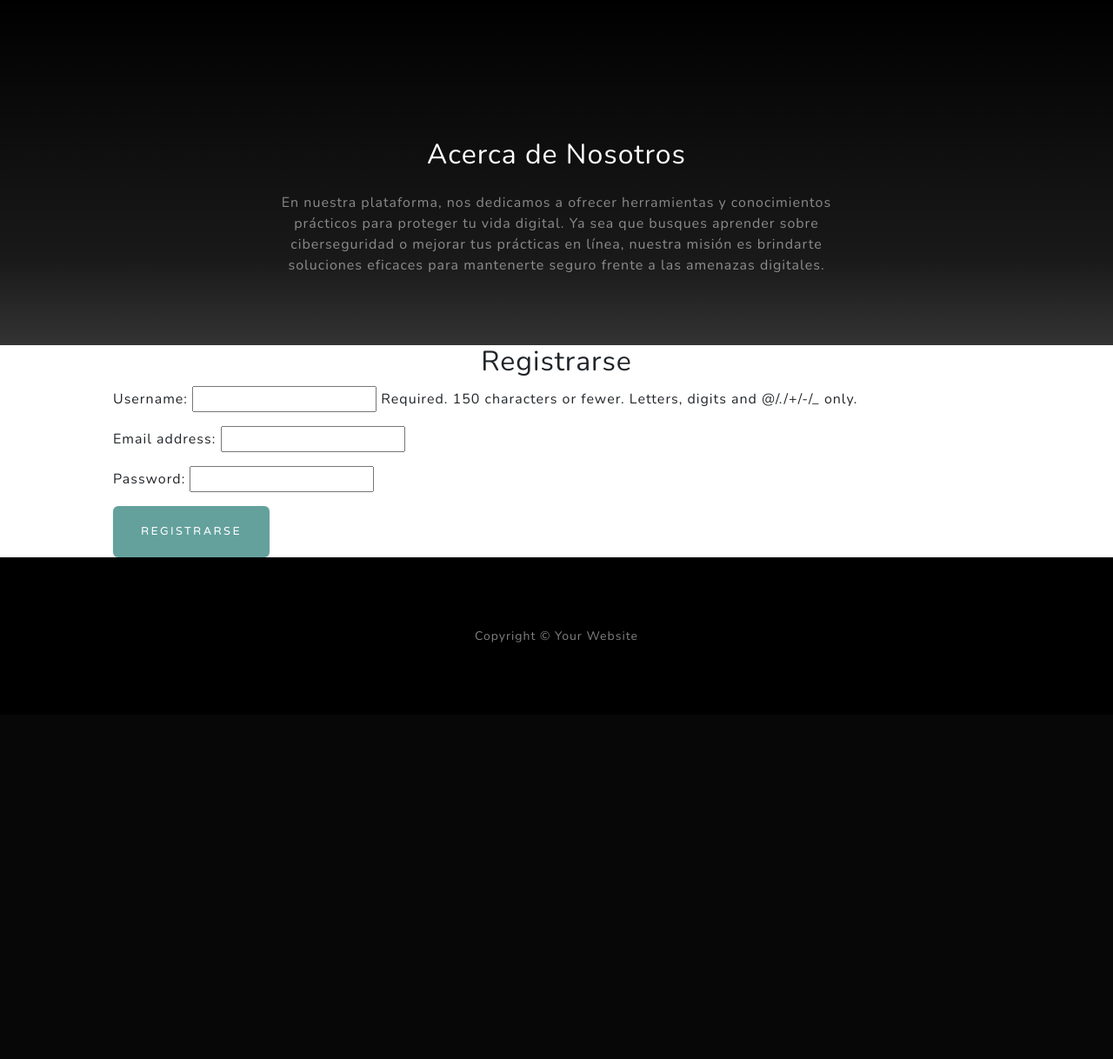
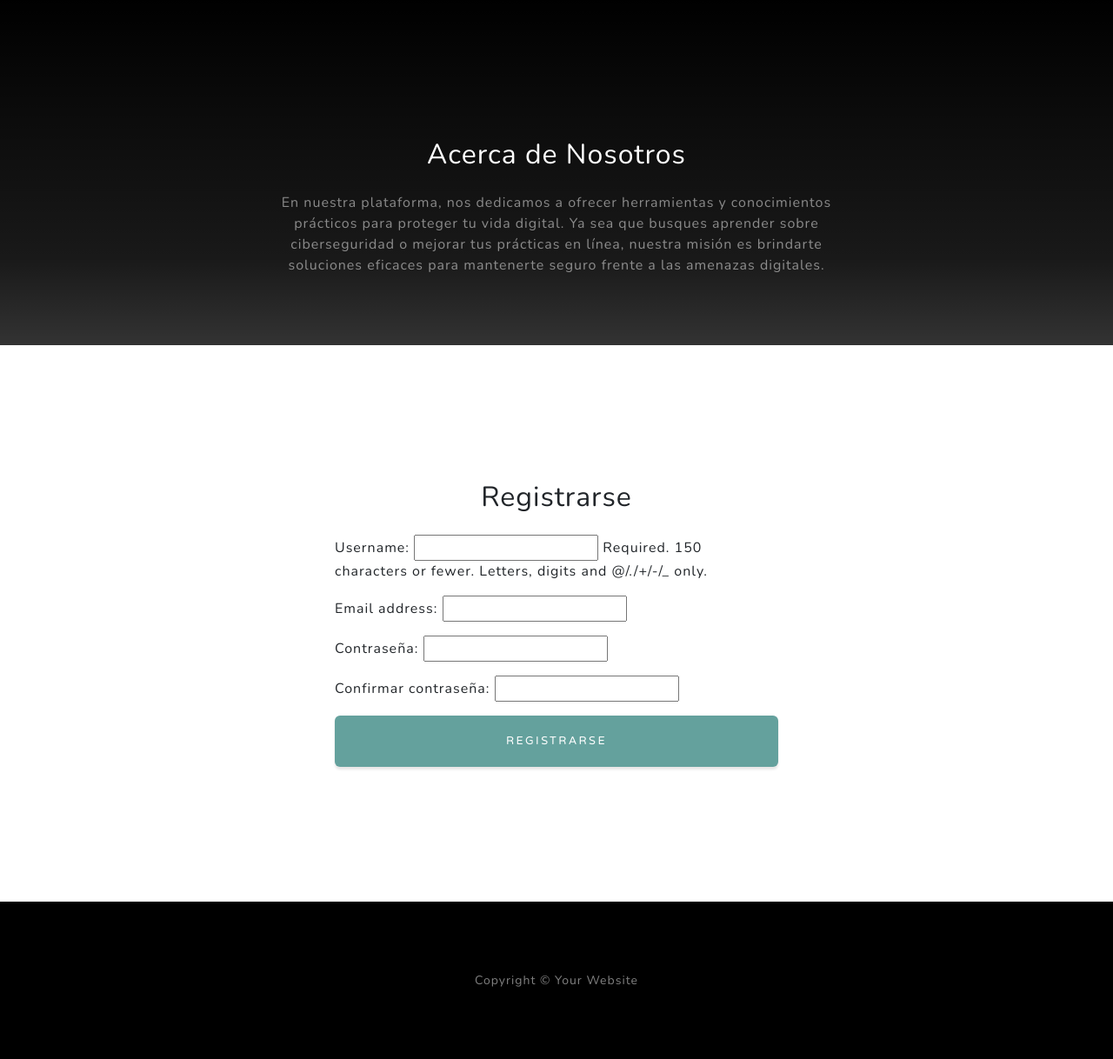
Before and after one commit to GeronimoVP/Engrega-Final-Peregalli, a Django app: page /register/ in a window 1280 px wide. Shown: the part 801-2019 px from the top of the page at 87% size. Before the commit the page ends 1540 px from the top, so only its background shows below. Run offline with Django 5.2, Linux system fonts and the light colour scheme; some libraries are stand-ins or nearby versions.

Commit message:
se agrega mensaje de error cuando las contrasenias no coinciden

```diff
--- a/AppGero/forms.py
+++ b/AppGero/forms.py
@@ -14,19 +14,42 @@
         fields = ['contenido']
 
 
+from django import forms
+from django.contrib.auth.models import User
+
+from django import forms
+from django.contrib.auth.models import User
+
+from django import forms
+from django.contrib.auth.models import User
+
 class UserRegistrationForm(forms.ModelForm):
-    password = forms.CharField(widget=forms.PasswordInput)
+    password = forms.CharField(widget=forms.PasswordInput, label="Contraseña")
+    password_confirm = forms.CharField(widget=forms.PasswordInput, label="Confirmar contraseña")
 
     class Meta:
         model = User
         fields = ['username', 'email', 'password']
 
+    def clean(self):
+        cleaned_data = super().clean()
+        password = cleaned_data.get('password')
+        password_confirm = cleaned_data.get('password_confirm')
+
+        # Verificar si las contraseñas coinciden
+        if password != password_confirm:
+            self.add_error('password_confirm', "Las contraseñas no coinciden.")
+
+        return cleaned_data
+
     def save(self, commit=True):
         user = super().save(commit=False)
-        user.set_password(self.cleaned_data['password'])
+        user.set_password(self.cleaned_data['password'])  # Establece la contraseña en el modelo
         if commit:
             user.save()
         return user
+
+
 
 
 class ArticuloForm(forms.ModelForm):
--- a/AppGero/templates/appgero/register.html
+++ b/AppGero/templates/appgero/register.html
@@ -1,12 +1,93 @@
 {% extends 'AppGero/padre.html' %}
+{% load static %}
+
+{% block head %}
+<style>
+/* CSS para el estilo */
+.container {
+    display: flex;
+    justify-content: center;
+    align-items: center;
+    min-height: 80vh; /* Asegura que el formulario esté centrado verticalmente */
+}
+
+/* Estilo para el formulario */
+.custom-form {
+    background-color: #ffffff;
+    padding: 30px;
+    border-radius: 10px;
+    box-shadow: 0 4px 6px rgba(0, 0, 0, 0.1);
+    border: 1px solid #ddd;
+    text-align: center; /* Centra todo el texto dentro del formulario */
+    width: 100%;
+    max-width: 400px; /* Ancho máximo para los campos */
+}
+
+.custom-form h2 {
+    font-size: 24px;
+    color: #333;
+    margin-bottom: 20px;
+}
+
+/* Estilo para los campos del formulario */
+.custom-form input[type="text"],
+.custom-form input[type="password"],
+.custom-form input[type="email"],
+.custom-form textarea,
+.custom-form select {
+    width: 100%;
+    padding: 12px;
+    margin-bottom: 20px; /* Aumenta el espaciado entre los campos */
+    border-radius: 8px;
+    border: 1px solid #ddd;
+    box-sizing: border-box;
+    text-align: center; /* Centra el texto dentro de los campos */
+}
+
+/* Estilo para el botón */
+.custom-form .btn {
+    background-color: #007bff;
+    color: white;
+    padding: 14px;
+    border-radius: 8px;
+    border: none;
+    font-size: 16px;
+    text-align: center;
+    transition: background-color 0.3s ease;
+    width: 100%; /* Asegura que el botón tenga el mismo ancho que los campos */
+}
+
+.custom-form .btn:hover {
+    background-color: #0056b3; /* Cambio de color al pasar el mouse */
+}
+
+.custom-form input:focus,
+.custom-form textarea:focus,
+.custom-form select:focus {
+    border-color: #007bff;
+    outline: none;
+}
+</style>
+{% endblock %}
 
 {% block content %}
-<div class="container">
-    <h2 class="text-center">Registrarse</h2>
-    <form method="post">
-        {% csrf_token %}
-        {{ form.as_p }}
-        <button type="submit" class="btn btn-primary">Registrarse</button>
-    </form>
+<div class="container d-flex justify-content-center align-items-center" style="min-height: 80vh;">
+    <div class="col-md-6">
+        <h2 class="text-center mb-4">Registrarse</h2>
+        <form method="post" class="custom-form">
+            {% csrf_token %}
+            {{ form.as_p }}
+
+            {% if form.password_confirm.errors %}
+                <div class="alert alert-danger">
+                    {% for error in form.password_confirm.errors %}
+                        <p style="color: red; font-weight: bold;">{{ error }}</p>
+                    {% endfor %}
+                </div>
+            {% endif %}
+
+            <button type="submit" class="btn btn-primary w-100">Registrarse</button>
+        </form>
+    </div>
 </div>
 {% endblock %}
```
Also changed, not shown: db.sqlite3.
